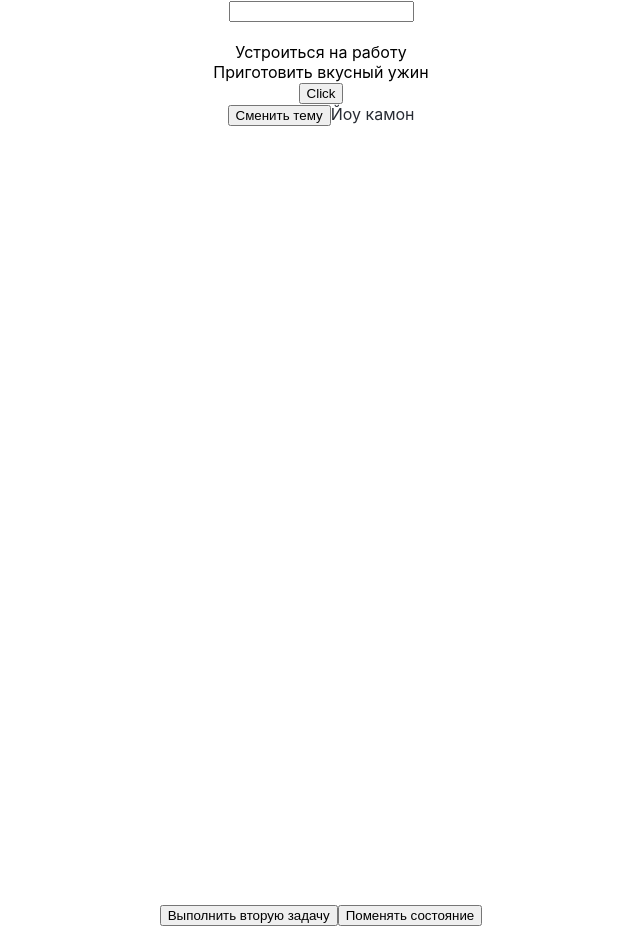
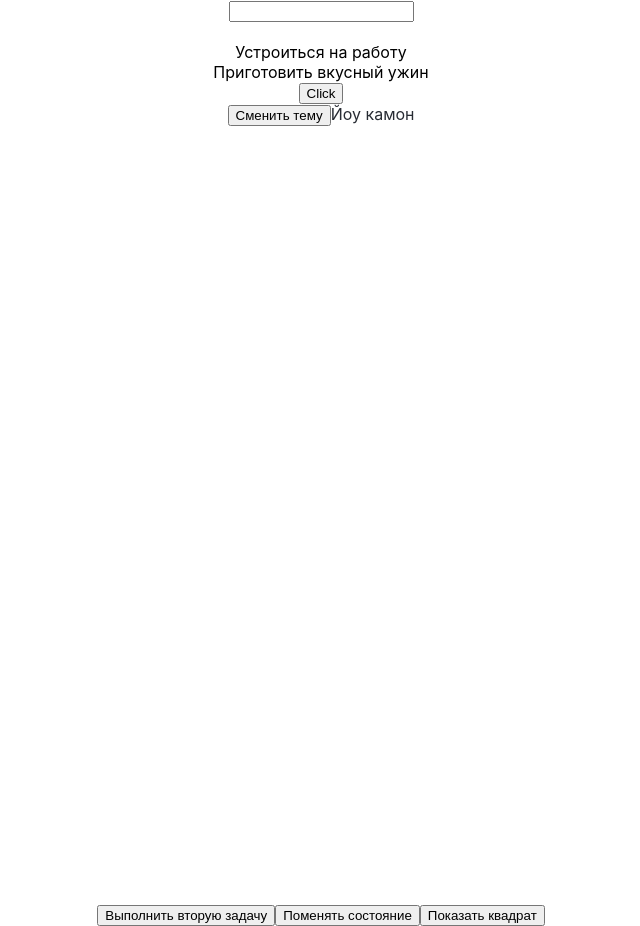
Before and after one commit to deniserokhin1/react-hooks-training, a React (Create React App) app: page / in a window 1280 px wide. Shown: the whole page, without its empty margins (319-959 px from the left). Built offline with nearby package versions, Linux system fonts and the light colour scheme.

Commit message:
Хук useOutSide()

```diff
--- a/src/App.tsx
+++ b/src/App.tsx
@@ -7,6 +7,7 @@ import { AuthContext } from "./authContext";
 import { ThemeContext, themes } from "./themeContext";
 import Page2 from "./Page2";
 import { useLocalStorage } from "./hooks/useLocalStorage";
+import { useOutSide } from "./hooks/useOutside";
 
 interface IData {
   name: string;
@@ -55,6 +56,10 @@ function App() {
   const [todos, setTodos] = useLocalStorage("todos", initialState);
   const [auth, setAuth] = useLocalStorage("auth", false);
 
+  const { isShow, ref, setIsShow } = useOutSide(false);
+
+  console.log(isShow);
+
   return (
     <div className="App">
       <input
@@ -85,6 +90,7 @@ function App() {
         <Page2 />
       </ThemeContext.Provider>
       <button
+        ref={ref}
         onClick={() =>
           setTodos(
             todos.map((t: any, i: number) => {
@@ -98,6 +104,14 @@ function App() {
       </button>
       <button onClick={() => setAuth(!auth)}>Поменять состояние</button>
       {auth && <div>Йоу камон!</div>}
+      <button ref={ref} onClick={() => setIsShow(!isShow)}>
+        Показать квадрат
+      </button>
+      {isShow && (
+        <div
+          style={{ width: "300px", height: "300px", background: "blue" }}
+        ></div>
+      )}
     </div>
   );
 }
--- /dev/null
+++ b/src/hooks/useOutside.ts
@@ -0,0 +1,29 @@
+import { Dispatch, SetStateAction, useEffect, useRef, useState } from "react";
+
+type TypeOut = {
+  ref: any;
+  isShow: boolean;
+  setIsShow: Dispatch<SetStateAction<boolean>>;
+};
+
+export const useOutSide = (initialVisibla: boolean): TypeOut => {
+  const [isShow, setIsShow] = useState(initialVisibla);
+  const ref = useRef<HTMLElement>(null);
+
+  const handleClickOutside = (event: any) => {
+      console.log(ref.current);
+      console.log(event.target);
+    if (ref.current && !ref.current.contains(event.target)) {
+      setIsShow(false);
+    }
+  };
+
+  useEffect(() => {
+    document.addEventListener("click", handleClickOutside, true);
+    return () => {
+      document.removeEventListener("click", handleClickOutside, true);
+    };
+  }, []);
+
+  return { ref, isShow, setIsShow };
+};
```
